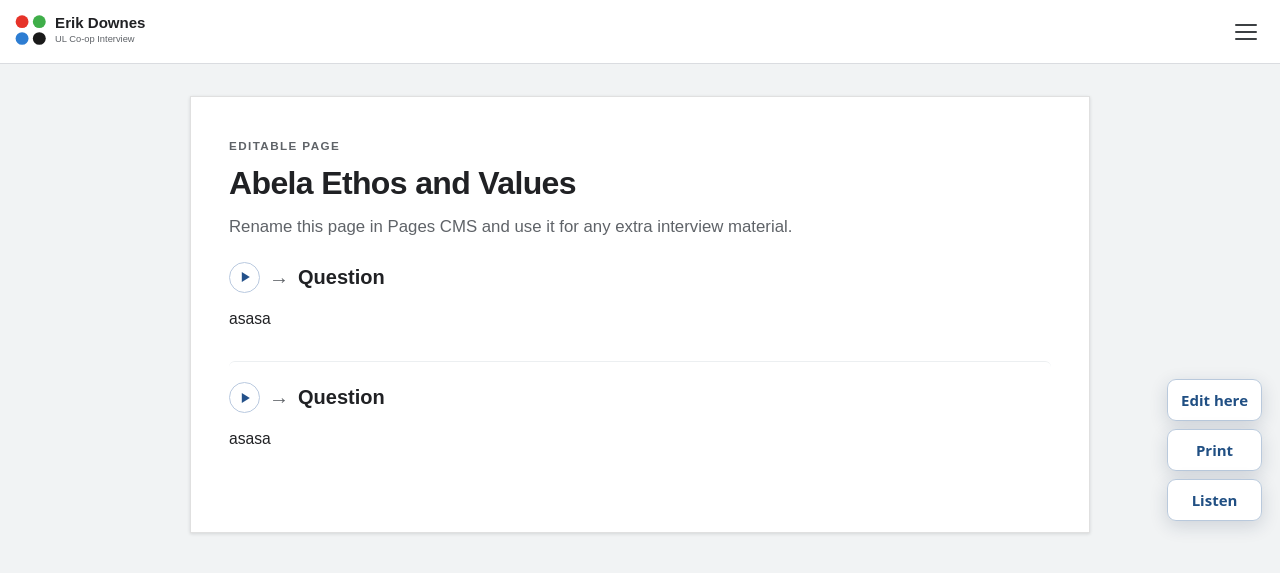
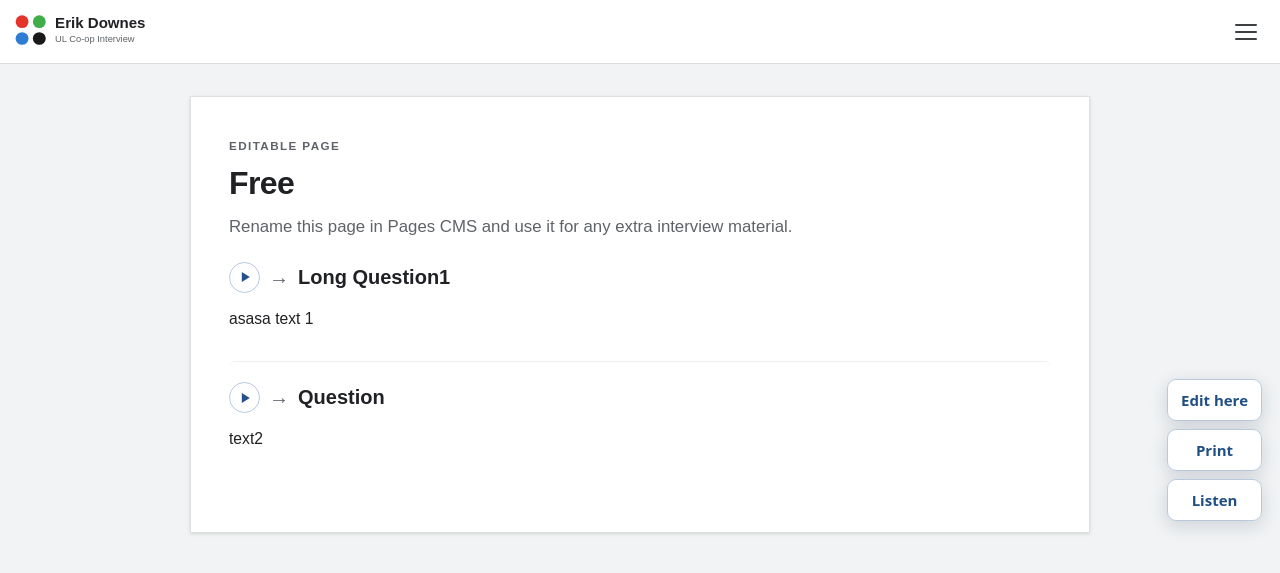
Before and after one commit to ronandownes/coop, a Jekyll site: the page built from spare-1.md, in a window 1280 px wide. Shown: the top 573 px of the page. Built offline with Jekyll 4.4.1, drawn with Linux system fonts in a browser that asks for light colours.

Commit message:
Update spare-1.md (via Pages CMS)

```diff
--- a/spare-1.md
+++ b/spare-1.md
@@ -1,14 +1,14 @@
 ---
 layout: doc
-title: Abela Ethos and Values
-nav_order: 80
+title: Free
+nav_order: 200
 eyebrow: EDITABLE PAGE
 intro: Rename this page in Pages CMS and use it for any extra interview material.
 ---
-## Handle | Question
+## Handle1 | Long Question1
 
-asasa
+asasa text 1
 
 ## Handle | Question
 
-asasa
+text2
```
